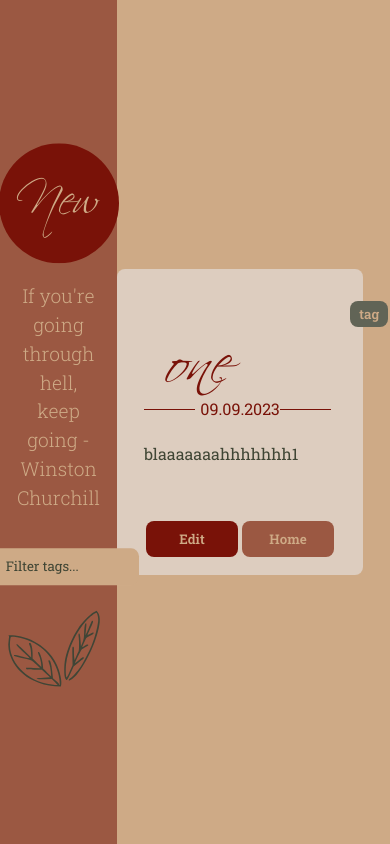
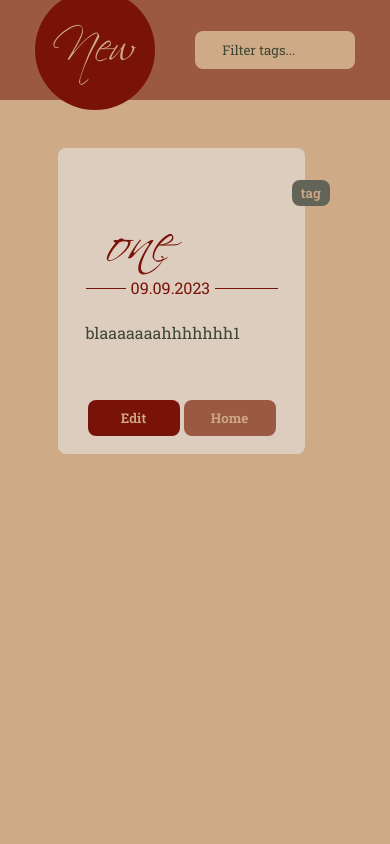
Before and after one commit to monalloyd/journaling-app, a React (Vite) app in the folder client/: page /entry/1111 in a window 390 px wide. Built offline with nearby package versions, Linux system fonts and the light colour scheme.

Commit message:
Add media queries to css

```diff
--- a/client/src/App.css
+++ b/client/src/App.css
@@ -23,8 +23,6 @@
   --accent-red-dark: #791208;
   --accent-green-dark:#404635;
   --accent-green-light: #616456;
-
-  --text-indent: 20px;
 
   color: var(--accent-green-dark);
   background-color: var(--primary-beige);
@@ -59,6 +57,8 @@ a:hover, a:focus {
 }
 
 #root {
+  display: flex;
+  flex-direction: row;
   width: 100%;
 }
 
@@ -68,7 +68,12 @@ a:hover, a:focus {
   flex-direction: column;
   justify-content: center;
   align-items: center;
-  margin-left: 30%;
-  width: 70%;
-  height: 100vh;
+  flex-grow: 1;
+  padding: 0 7px;
 }
+
+@media only screen and (max-width: 1070px) {
+  #root {
+      flex-direction: column;
+  }
+}
--- a/client/src/components/Decoration/Quote/Quote.jsx
+++ b/client/src/components/Decoration/Quote/Quote.jsx
@@ -1,7 +1,7 @@
 import "./Quote.css";
 
-const Quote = ({text}) => {
-    return <p className="quote">{text}</p>
+const Quote = ({text, className}) => {
+    return <p className={className}>{text}</p>
 }
 
 export default Quote;
--- a/client/src/components/Entry/Entry.css
+++ b/client/src/components/Entry/Entry.css
@@ -52,8 +52,9 @@
     margin: 5px 0;
 }
 
-.heading-ie {
+.line-deco {
     display: flex;
+    gap: 5px;
     flex: 1;
     width: 100%;
     margin: 20px auto;
@@ -61,8 +62,7 @@
     color: var(--accent-red-dark);
 }
 
-.heading:before, .heading:after,
-.heading-ie span.after, .heading-ie span.before {
+.line-deco:before, .line-deco:after {
     content: '';
     flex-grow: 1;
     background: linear-gradient(to right, var(--accent-red-dark), var(--accent-red-dark));
@@ -70,3 +70,8 @@
     background-position: 0% 50%;
     background-repeat: repeat-x;
 }
+
+.line-deco:before {
+    flex-grow: 0;
+    width: 40px;
+}
--- a/client/src/components/Entry/Entry.jsx
+++ b/client/src/components/Entry/Entry.jsx
@@ -8,10 +8,8 @@ const Entry = ({entry, onEdit, onCancel}) => {
         <div className="entry-container">
             <div className="entry-body">
                 <div className="decorative-title font-face-sp">{entry.title}</div>
-                <div className="heading-ie">
-                    <span className="before"></span>
+                <div className="line-deco">
                     {entry.date}
-                    <span className="after"></span>
                 </div>
                 <div className="entry-content">
                     {lines && lines.map((line, i) => (
@@ -34,12 +32,11 @@ const Entry = ({entry, onEdit, onCancel}) => {
             <div className="entry-tag-container">
                 {
                     entry.tags && entry.tags.map((tag, i) => (
-                        <div className="entry-tag">
+                        <div className="entry-tag" key={i}>
                             <Button
                                 className={"nav-btn-square tag-btn robo"}
                                 id={"static-btn"}
                                 text={tag}
-                                key={i}
                             />
                         </div>
                     ))
--- a/client/src/components/Form/Form.css
+++ b/client/src/components/Form/Form.css
@@ -1,9 +1,11 @@
 form {
     padding: 20px;
     box-sizing: border-box;
-    position: absolute;
+    /* position: absolute; */
     background-color: var(--primary-white);
     border-radius: 8px;
+    max-width: 600px;
+    min-width: 10rem;
 }
 
 .form-input {
@@ -21,7 +23,3 @@ form {
 .space-after-field {
     margin-bottom: 10px;
 }
-
-.tag-wrapper {
-    /* make tags drop on new line without stretching parent container */
-}
--- a/client/src/components/Input/TextArea/TextArea.css
+++ b/client/src/components/Input/TextArea/TextArea.css
@@ -6,11 +6,13 @@ textarea {
     box-sizing: border-box;
     resize: horizontal;
     padding: 0.7rem 1.7rem;
-    min-width: 10rem;
+    /* min-width: 10rem; */
     font-family: inherit;
     font-weight: 400;
     background-color: var(--primary-beige);
     color: var(--accent-green-dark);
+    /* max-width: 35rem; */
+    width: 100%;
 }
 
 textarea:focus {
--- a/client/src/constants/DummyData.jsx
+++ b/client/src/constants/DummyData.jsx
@@ -42,7 +42,7 @@ const dummyEntries = [
         id: 6666,
         title: "six",
         date: "14.09.2023",
-        tags: ["tag2", "tag3"],
+        tags: ["tag", "tag2", "tag3"],
         content: "blaaaaaaahhhhhhh6"
     }
 ]
--- a/client/src/layouts/Sidebar/Sidebar.css
+++ b/client/src/layouts/Sidebar/Sidebar.css
@@ -1,7 +1,7 @@
 .sidebar {
     width: 30%;
     height: 100vh;
-    position: absolute;
+    position: relative;
     top: 0;
     bottom: 0;
     background-color: var(--secondary-rust);
@@ -37,3 +37,36 @@
     padding-left: 100px;
     padding-right: 100px;
 }
+
+@media only screen and (max-width: 1070px) {
+    .sidebar {
+        width: 100vw;
+        height: 100px;
+        display: flex;
+        flex-direction: row;
+        margin-bottom: 3rem;
+        align-items: center;
+    }
+    .sidebar nav ul {
+        flex-direction: row;
+    }
+
+    .li-one {
+        flex-basis: 20%;
+        margin-right: 20px;
+        padding: 0;
+    }
+
+    .li-two {
+        display: none;
+    }
+
+    .li-three {
+        flex-basis: 80%;
+        margin-left: 20px;
+    }
+
+    .li-four {
+        display: none;
+    }
+}
--- a/client/src/layouts/Sidebar/Sidebar.jsx
+++ b/client/src/layouts/Sidebar/Sidebar.jsx
@@ -12,18 +12,18 @@ const Sidebar = () => {
         <div className="sidebar">
             <nav>
                 <ul>
-                    <li>
+                    <li className="li-one">
                         <Link to="new">
                             <Button text={"New"} className={"new-btn font-face-sp"}/>
                         </Link>
                     </li>
-                    <li>
-                        <Quote text={quote}/>
+                    <li className="li-two">
+                        <Quote className={"quote"} text={quote}/>
                     </li>
-                    <li>
+                    <li className="li-three">
                         <SelectMenu tags={dummyTags}/>
                     </li>
-                    <li>
+                    <li className="li-four">
                         <DecorativeLeaves />
                     </li>
                 </ul>
```
